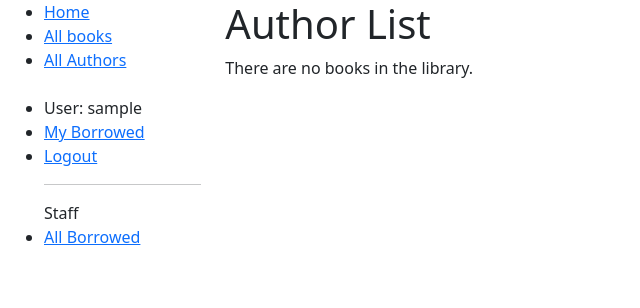
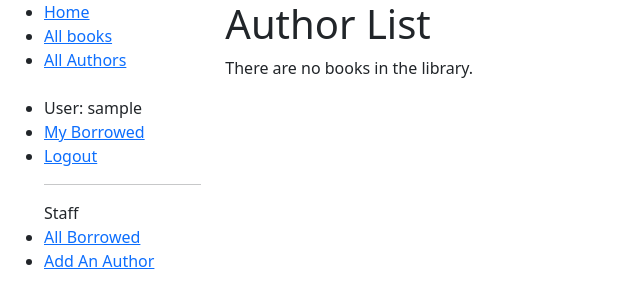
Before and after one commit to blulady/django_library, a Django app: page /catalog/authors/ in a window 1280 px wide. Shown: the top 308 px of the page, without its empty margins (0-640 px from the left). Run offline with Django 4.2, Linux system fonts and the light colour scheme; the visitor is signed in with stand-in values (Sample User, id 1); data that the repository does not hold is empty.

Commit message:
added update and delete function to author

```diff
--- a/locallibrary/catalog/templates/base_generic.html
+++ b/locallibrary/catalog/templates/base_generic.html
@@ -33,6 +33,8 @@
                 {% if user.is_staff %}
                        Staff
                         <li><a href="{%url 'all-borrowed' %}"> All Borrowed </a> </li>
+                        <li><a href="{%url 'author-create' %}"> Add An Author </a> </li>
+
 
                 {% endif %}
                      </ul>
--- a/locallibrary/catalog/templates/catalog/author_detail.html
+++ b/locallibrary/catalog/templates/catalog/author_detail.html
@@ -11,6 +11,9 @@
     <ul>
         <a href="{{ book.get_absolute_url }}">{{ book }}</a>
       <p>{{ book.summary }}</p>
+      <br><br><br>
+      <p><a href="{%url 'author-update' author.id %}"> Update Author Information </a> </p>
+      <p><a href="{%url 'author-delete' author.id %}"> Delete Author </a></p>
     </ul>
   {% endfor %}
 
--- a/locallibrary/catalog/urls.py
+++ b/locallibrary/catalog/urls.py
@@ -10,5 +10,7 @@ urlpatterns = [
     path('mybooks/', views.LoanedBooksByUserListView.as_view(), name="my-borrowed"),
     path('borrowed/', views.LoanedBooksByLibrarianView.as_view(), name="all-borrowed"),
     path('book/<uuid:pk>/renew/', views.renew_book_librarian, name='renew-book-librarian'),
-
+    path('author/create/', views.AuthorCreate.as_view(), name='author-create'),
+    path('author/<int:pk>/update/', views.AuthorUpdate.as_view(), name='author-update'),
+    path('author/<int:pk>/delete/', views.AuthorDelete.as_view(), name='author-delete'),
 ]
--- a/locallibrary/catalog/views.py
+++ b/locallibrary/catalog/views.py
@@ -1,13 +1,14 @@
 from django.shortcuts import render, get_object_or_404
 from .models import Book, Author, BookInstance, Genre, Language
 from django.views import generic
+from django.views.generic.edit import CreateView, UpdateView, DeleteView
 from django.contrib.auth.mixins import LoginRequiredMixin
 from django.contrib.auth.mixins import PermissionRequiredMixin
 from .forms import RenewBookForm
 import datetime
 from django.contrib.auth.decorators import login_required, permission_required
 from django.http import HttpResponseRedirect
-from django.urls import reverse
+from django.urls import reverse, reverse_lazy
 
 
 def index(request):
@@ -99,3 +100,18 @@ def renew_book_librarian(request, pk):
         'book_instance': book_instance,
         }
     return render(request, 'catalog/book_renew_librarian.html', context)
+
+
+class AuthorCreate(CreateView):
+    model = Author
+    fields = ['first_name', 'last_name', 'date_of_birth', 'date_of_death']
+
+
+class AuthorUpdate(UpdateView):
+    model = Author
+    fields = '__all__'
+
+
+class AuthorDelete(DeleteView):
+    model = Author
+    success_url = reverse_lazy('authors')
```
Also changed, not shown: locallibrary/catalog/templates/catalog/author_confirm_delete.html (added, +14 -0 lines), locallibrary/catalog/templates/catalog/author_form.html (added, +11 -0 lines).
